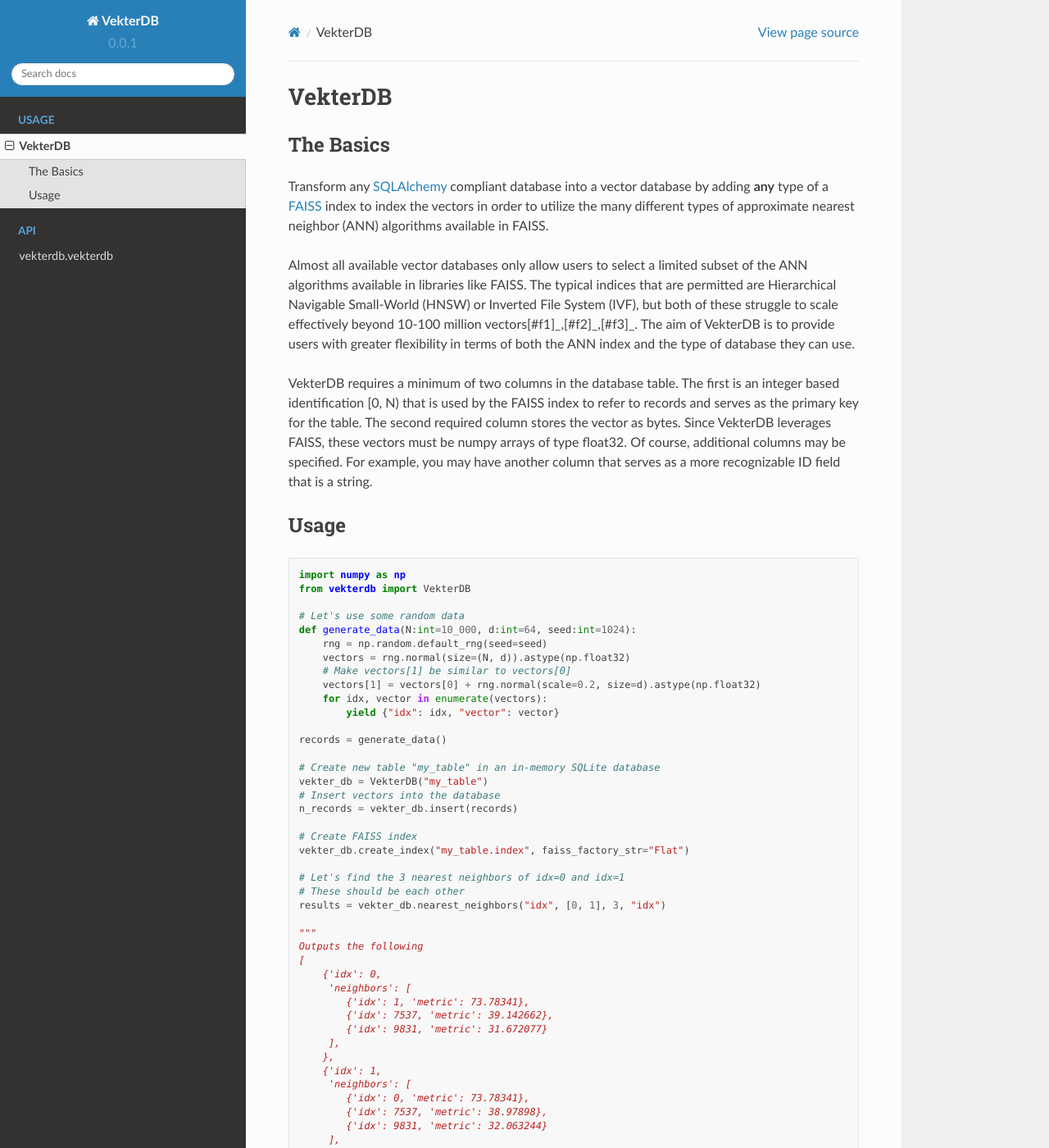
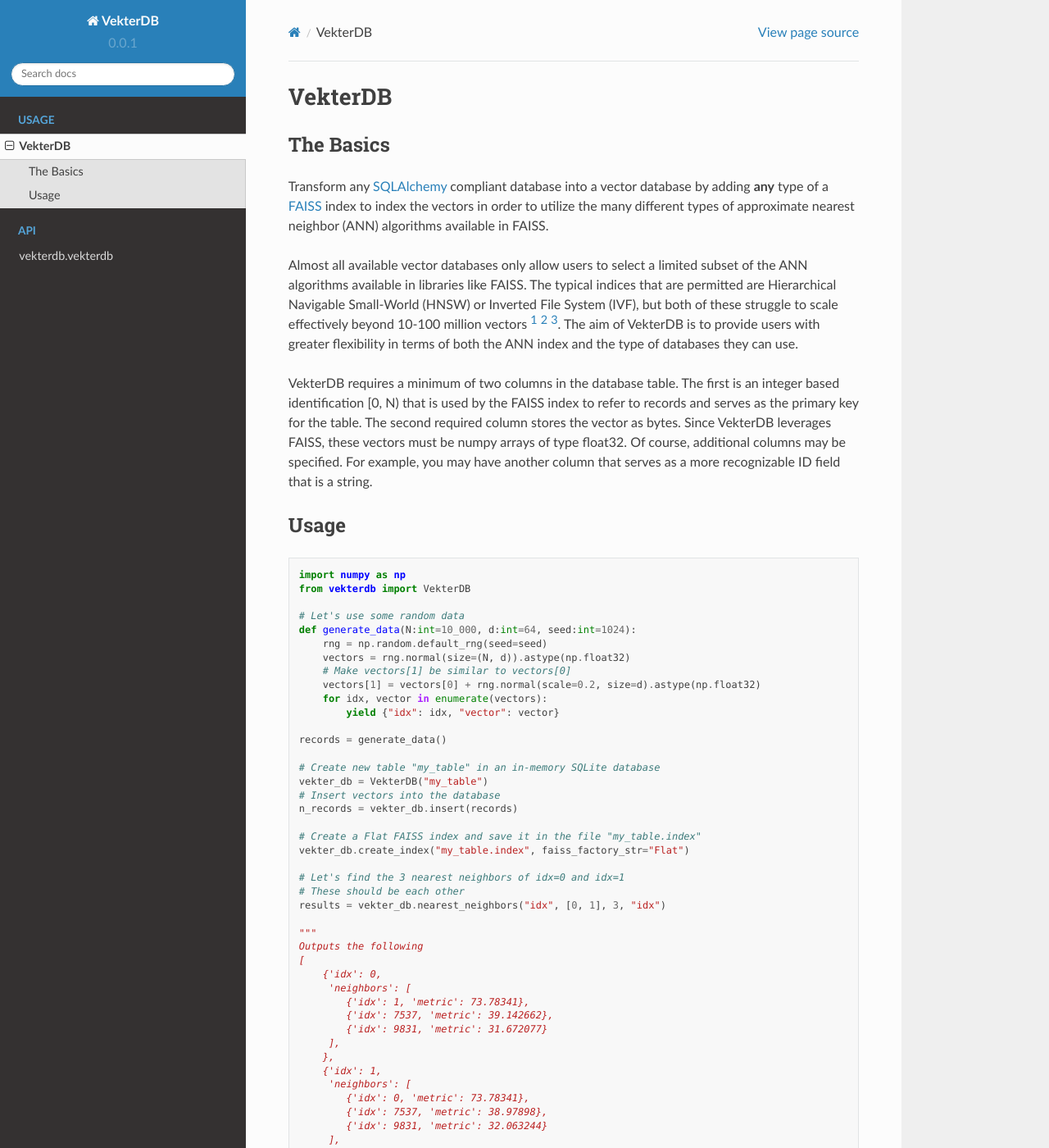
Before and after one commit to mhendrey/vekterdb, a Sphinx documentation site: the page built from docs/source/vekterdb.rst, in a window 1280 px wide and 1400 px high. Shown: the whole window at 82% size. Built offline with Sphinx 7.4.7 and the Read the Docs theme 2.0.0, drawn with Linux system fonts in a browser that asks for light colours; pages that are not in the unit, such as notebooks, are missing from menus; some of the changed text lies outside the part shown.

Commit message:
Just updating licencing statement and some documentation

```diff
--- a/docs/source/vekterdb.rst
+++ b/docs/source/vekterdb.rst
@@ -12,8 +12,8 @@
 the ANN algorithms available in libraries like FAISS. The typical indices that are
 permitted are Hierarchical Navigable Small-World (HNSW) or Inverted File System (IVF),
 but both of these struggle to scale effectively beyond 10-100 million
-vectors[#f1]_,[#f2]_,[#f3]_. The aim of VekterDB is to provide users with greater
-flexibility in terms of both the ANN index and the type of database they can use.
+vectors [#f1]_ [#f2]_ [#f3]_. The aim of VekterDB is to provide users with greater
+flexibility in terms of both the ANN index and the type of databases they can use.
 
 VekterDB requires a minimum of two columns in the database table. The first is an
 integer based identification [0, N) that is used by the FAISS index to refer to records
@@ -46,7 +46,7 @@
     # Insert vectors into the database
     n_records = vekter_db.insert(records)
 
-    # Create FAISS index
+    # Create a Flat FAISS index and save it in the file "my_table.index"
     vekter_db.create_index("my_table.index", faiss_factory_str="Flat")
 
     # Let's find the 3 nearest neighbors of idx=0 and idx=1
@@ -76,6 +76,13 @@
 
 .. rubric:: Footnotes
 
-.. [#f1] I. Doshi, D. Da, A. Bhutani, R. Kumar, R. Bhatt, N. Balasubramanian, *LANNS: a web-scale approximate nearest neighbor lookup system*, Proceedings of the VLDB Endowment **15(4)**, 850 (2021). See also [arXiv:2010.09426](https://arxiv.org/abs/2010.09426)
-.. [#f2] C. Fu, C. Xiang, C. Wang, and D. Cai. *Fast Approximate Nearest Neighbor Search With The Navigating Spreading-out Graph*, [arXiv:1707.00143](https://arxiv.org/abs/1707.00143) (2017).
-.. [#f3] B. Riggs and G. Williams, *ANN Benchmarks: A Data Scientist's Journey to Billion Scale Performance*, https://medium.com/gsi-technology/ann-benchmarks-a-data-scientists-journey-to-billion-scale-performance-db191f043a27 (Note: they actually only tested on 54M vectors)
+.. [#f1] I. Doshi, D. Da, A. Bhutani, R. Kumar, R. Bhatt, N. Balasubramanian,
+         *LANNS: a web-scale approximate nearest neighbor lookup system*,
+         Proceedings of the VLDB Endowment **15(4)**, 850 (2021).
+         See also `arXiv:2010.09426 <https://arxiv.org/abs/2010.09426>`_
+.. [#f2] C. Fu, C. Xiang, C. Wang, and D. Cai.
+         *Fast Approximate Nearest Neighbor Search With The Navigating Spreading-out Graph*,
+         `arXiv:1707.00143 <https://arxiv.org/abs/1707.00143>`_  (2017).
+.. [#f3] B. Riggs and G. Williams,
+         `ANN Benchmarks: A Data Scientist's Journey to Billion Scale Performance <https://medium.com/gsi-technology/ann-benchmarks-a-data-scientists-journey-to-billion-scale-performance-db191f043a27>`_
+         (Note: they actually only tested on 54M vectors)
```
Also changed, not shown: 2 other files.
